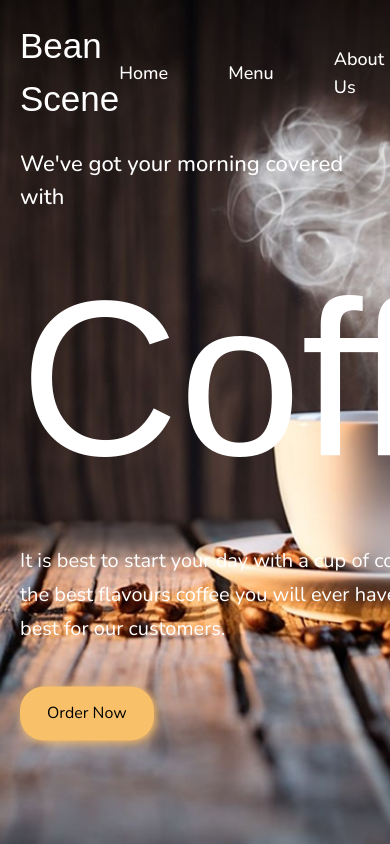
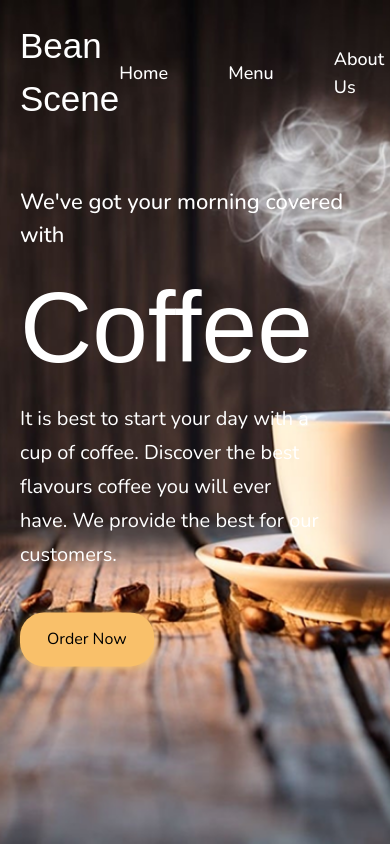
Before and after one commit to Md-Mubin/bean-scene, a Next.js app: page / in a window 390 px wide. Shown: the top 844 px of the page. Built offline with nearby package versions, Linux system fonts and the light colour scheme; a web font is replaced by a local one.

Commit message:
Changes to be committed: 	modified:   src/components/Banner.jsx

```diff
--- a/src/components/Banner.jsx
+++ b/src/components/Banner.jsx
@@ -15,10 +15,10 @@ const Banner = () => {
                                 <li className='mt-[200px] font-medium text-[22px] text-[#fff]'>
                                     <p>We've got your morning covered with</p>
                                 </li>
-                                <li className={`${logoFont.className} text-[220px] text-[#fff]`}>
+                                <li className={`${logoFont.className} text-[100px] sm:text-[220px] text-[#fff]`}>
                                     <h1>Coffee</h1>
                                 </li>
-                                <li className='w-[527px] font-normal text-xl text-[#fff] leading-[34px] mb-10'>
+                                <li className='w-[300px] md:w-[527px] font-normal text-xl text-[#fff] leading-[34px] mb-10'>
                                     <p>It is best to start your day with a cup of coffee. Discover the
                                         best flavours coffee you will ever have. We provide the best
                                         for our customers.</p>
```
